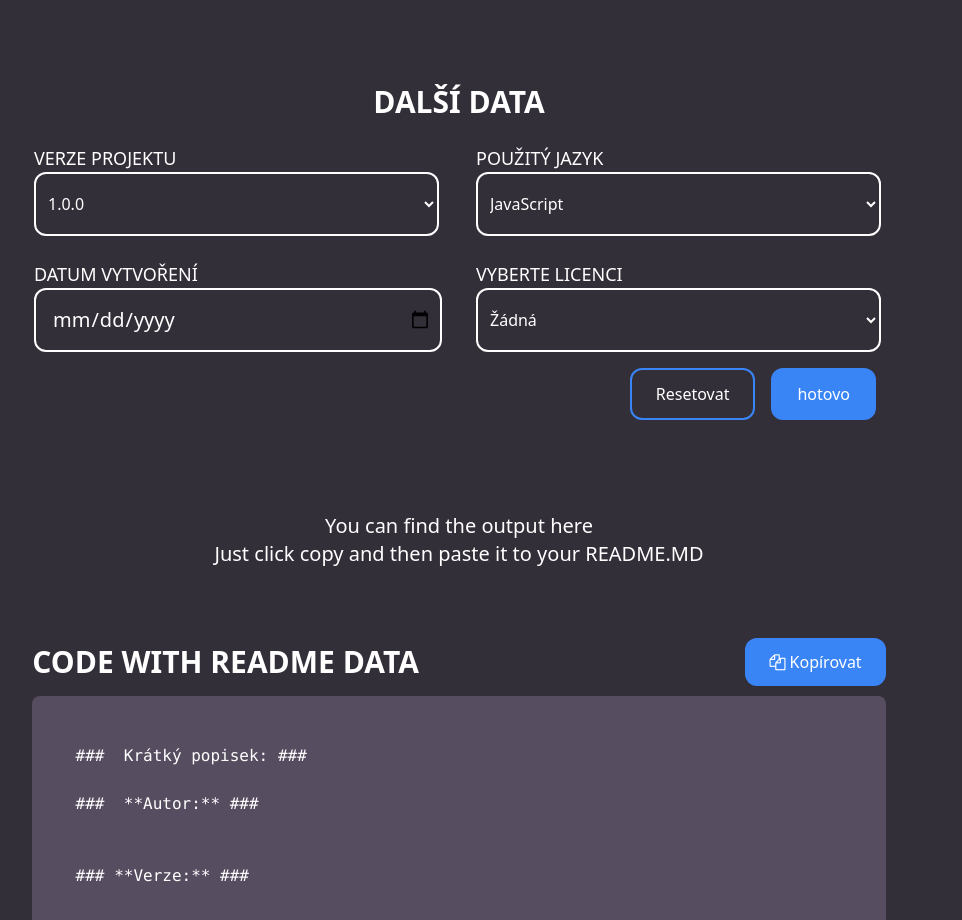
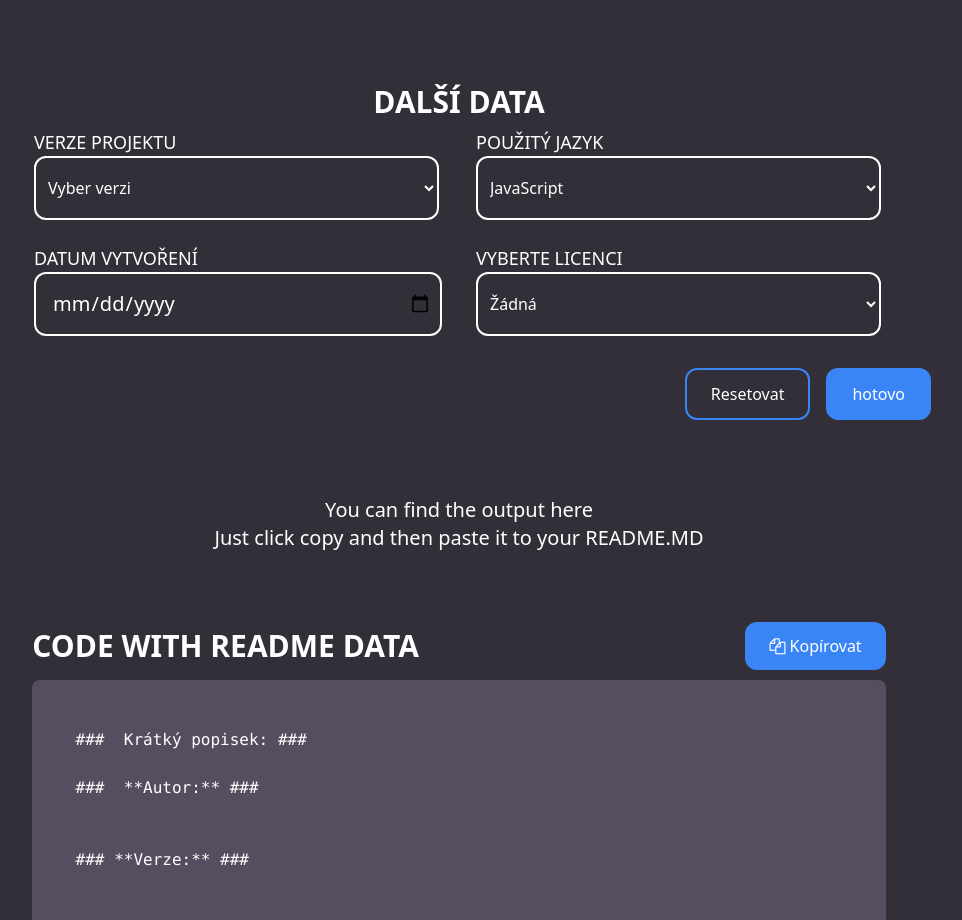
Before and after one commit to OndrejLosensky/generate-readme, a React (Create React App) app: page / in a window 1280 px wide. Shown: the part 2880-3800 px from the top of the page, without its empty margins (181-1143 px from the left). Built offline with nearby package versions, Linux system fonts and the light colour scheme; the HTML template or start-up script is replaced by a standard one.

Commit message:
0.7.1. verze README.MD

```diff
--- a/src/components/createReadme/CreateReadme.js
+++ b/src/components/createReadme/CreateReadme.js
@@ -186,11 +186,12 @@ ${newShortDescription}
     setGeneratedReadme(readmeContent);
   };
 
+  /*
   const handleSubmit = (e) => {
     e.preventDefault();
     generateReadme();
   };
-
+  */
 
   return (
     <div>
@@ -225,7 +226,7 @@ ${newShortDescription}
           {/* Pravá část*/}
           <div id='firstHeading' className='w-[75%] h-[80%] rounded-2xl'>
             <Title text="Základní info"/>
-            <form className='flex flex-col items-center py-4' onSubmit={handleSubmit}>
+            <form className='flex flex-col items-center py-4'>
               <div className='py-0'>
 
                 <div className='items-center'>
@@ -306,7 +307,7 @@ ${newShortDescription}
 
                 <Title text="další data"/>
                 {/* další sekce*/}
-                <div className='flex flex-row pt-6'>
+                <div className='flex flex-row pt-2'>
                   <div className='w-[48%]'>
                     <SmallTitle text="verze projektu"/>
                     <select
@@ -315,7 +316,7 @@ ${newShortDescription}
                       className="px-2 text-whiteText bg-darkBg border-2 border-bg-white rounded-xl py-2 w-full"
                       style={{ width: '405px', height: '64px' }}
                     >
-                      <option value="">1.0.0</option>
+                      <option value=""> Vyber verzi</option>
                       <option value="custom">+ Přidat verzi</option>
                     </select>
                   </div>
@@ -368,14 +369,10 @@ ${newShortDescription}
                     </select>
                   </div>
                 </div>
-
-
-
-
               </div>
-
-              {/* Tlačítko*/}
-              <div className='w-[850px] flex justify-end pt-4'>
+            </form>
+            {/* Tlačítko*/}
+            <div className='w-[960px] flex justify-end pt-4'>
                 <button onClick={() => window.location.reload()} className='mx-2 text-whiteText px-6 py-3 border-2 border-buttonColor rounded-xl hover:bg-buttonHover duration-300'>
                   Resetovat
                 </button>
@@ -397,8 +394,6 @@ ${newShortDescription}
                 </button>
 
               </div>
-
-            </form>
             <div id='outputSect' className='text-whiteText text-xl text-center font-light laptop:pt-16 bigScreen:pt-36'>
                     <p className={`px-6 py-3 text-whiteText rounded-xl ${
                   copied ? '' : ''
```
Also changed, not shown: 1 other file (tests, documents, lock files or other folders).
